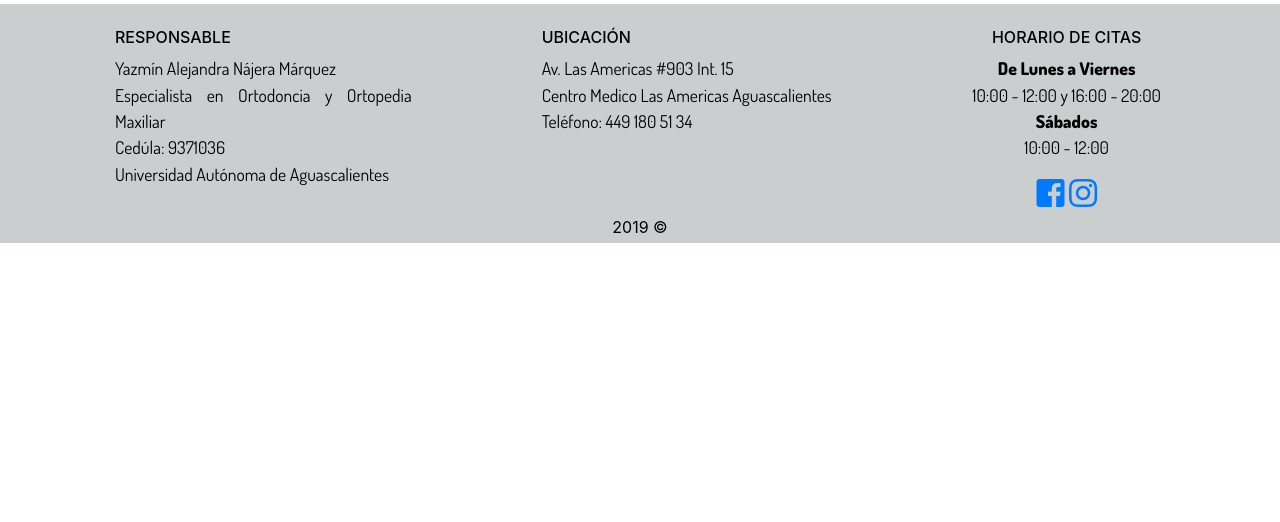
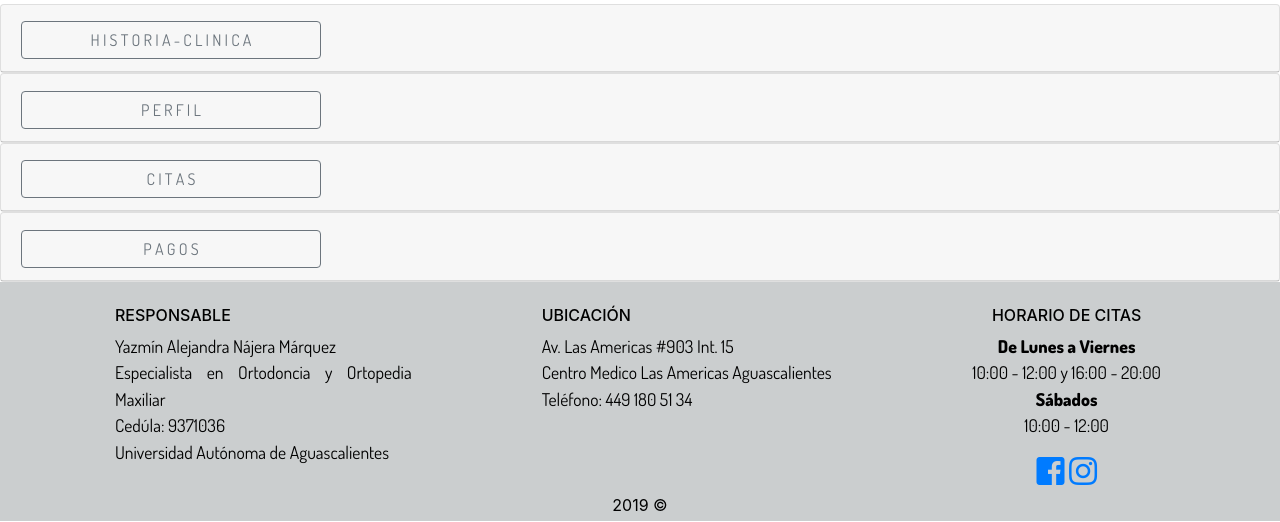
Before and after one commit to marianalizz001/BasedeDatos, a PHP site: page /PacienteEditar.php in a window 1280 px wide. Shown: the part 68-590 px from the top of the page. Run offline with PHP 8.4, Linux system fonts and the light colour scheme; some libraries are stand-ins or nearby versions.

Commit message:
Diseño paciente

```diff
--- a/PacienteEditar.php
+++ b/PacienteEditar.php
@@ -22,7 +22,72 @@
 
 <body>
 
+<div class="accordion" id="accordionExample">
+  <div class="card">
+    <div class="card-header" id="uno">
+      <h2 class="mb-0">
+        <button class="btn btn-outline-secondary" type="button" style="width: 300px;"  data-toggle="collapse" data-target="#collapseuno" aria-expanded="false" aria-controls="collapseuno">
+          H I S T O R I A  -  C L I N I C A
+        </button>
+      </h2>
+    </div>
 
+    <div id="collapseuno" class="collapse" aria-labelledby="headinguno" data-parent="#accordionExample">
+      <div class="card-body">
+          Aqui ponemos el PDF de la historia clinica
+      </div>
+    </div>
+  </div>
+
+  <div class="card">
+    <div class="card-header" id="headingcuatro">
+      <h2 class="mb-0">
+        <button class="btn btn-outline-secondary" type="button" style="width: 300px;"  data-toggle="collapse" data-target="#collapsecuatro" aria-expanded="false" aria-controls="collapsecuatro">
+          P E R F I L
+        </button>
+      </h2>
+    </div>
+
+    <div id="collapsecuatro" class="collapse" aria-labelledby="headingcuatro" data-parent="#accordionExample">
+      <div class="card-body">
+
+      </div>
+    </div>
+  </div>
+
+
+  <div class="card">
+    <div class="card-header" id="headingdos">
+      <h2 class="mb-0">
+        <button class="btn btn-outline-secondary" type="button" style="width: 300px;"  data-toggle="collapse" data-target="#collapsedos" aria-expanded="false" aria-controls="collapsedos">
+          C I T A S
+        </button>
+      </h2>
+    </div>
+
+    <div id="collapsedos" class="collapse" aria-labelledby="headingdos" data-parent="#accordionExample">
+      <div class="card-body">
+
+      </div>
+    </div>
+  </div>
+
+  <div class="card">
+    <div class="card-header" id="headingtres">
+      <h2 class="mb-0">
+        <button class="btn btn-outline-secondary" type="button" style="width: 300px;"  data-toggle="collapse" data-target="#collapsetres" aria-expanded="false" aria-controls="collapsetres">
+          P A G O S
+        </button>
+      </h2>
+    </div>
+
+    <div id="collapsetres" class="collapse" aria-labelledby="headingtres" data-parent="#accordionExample">
+      <div class="card-body">
+
+      </div>
+    </div>
+  </div>
+</div>
 </body>
 
 </html>
```
